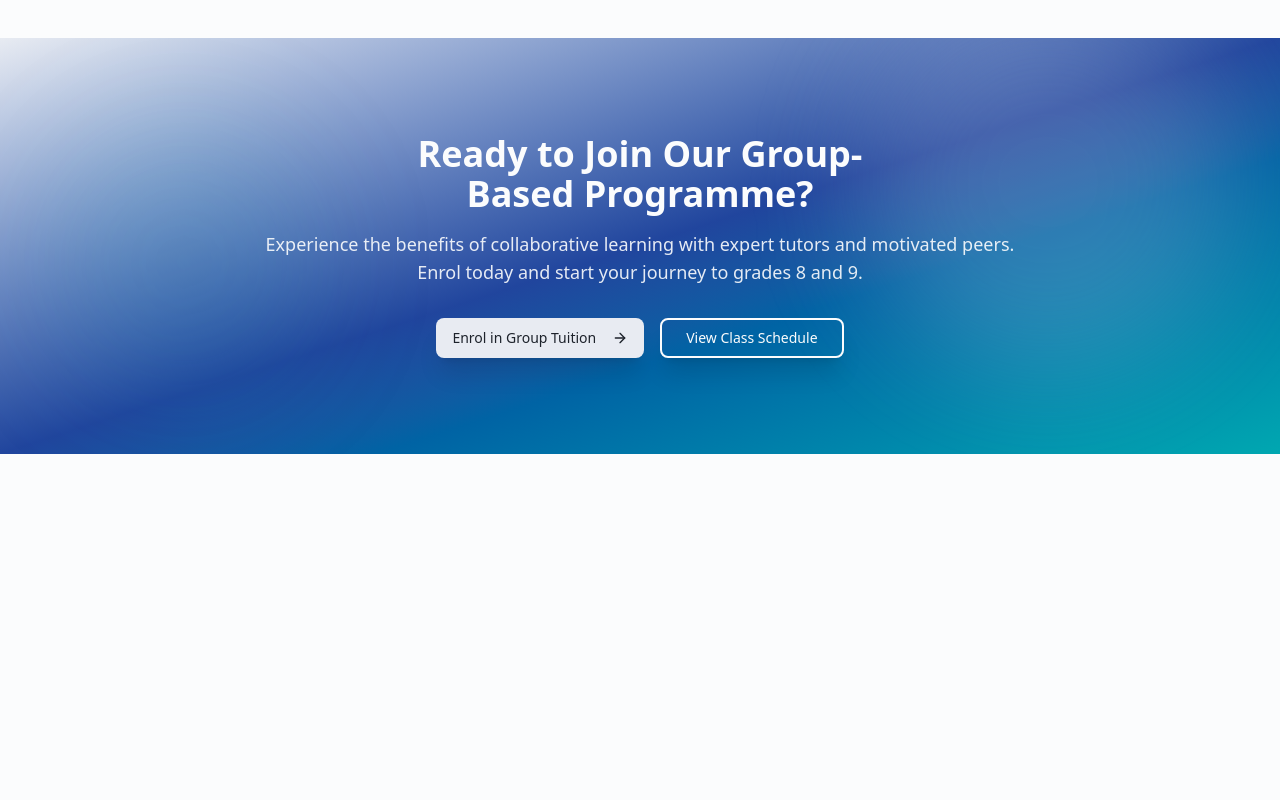
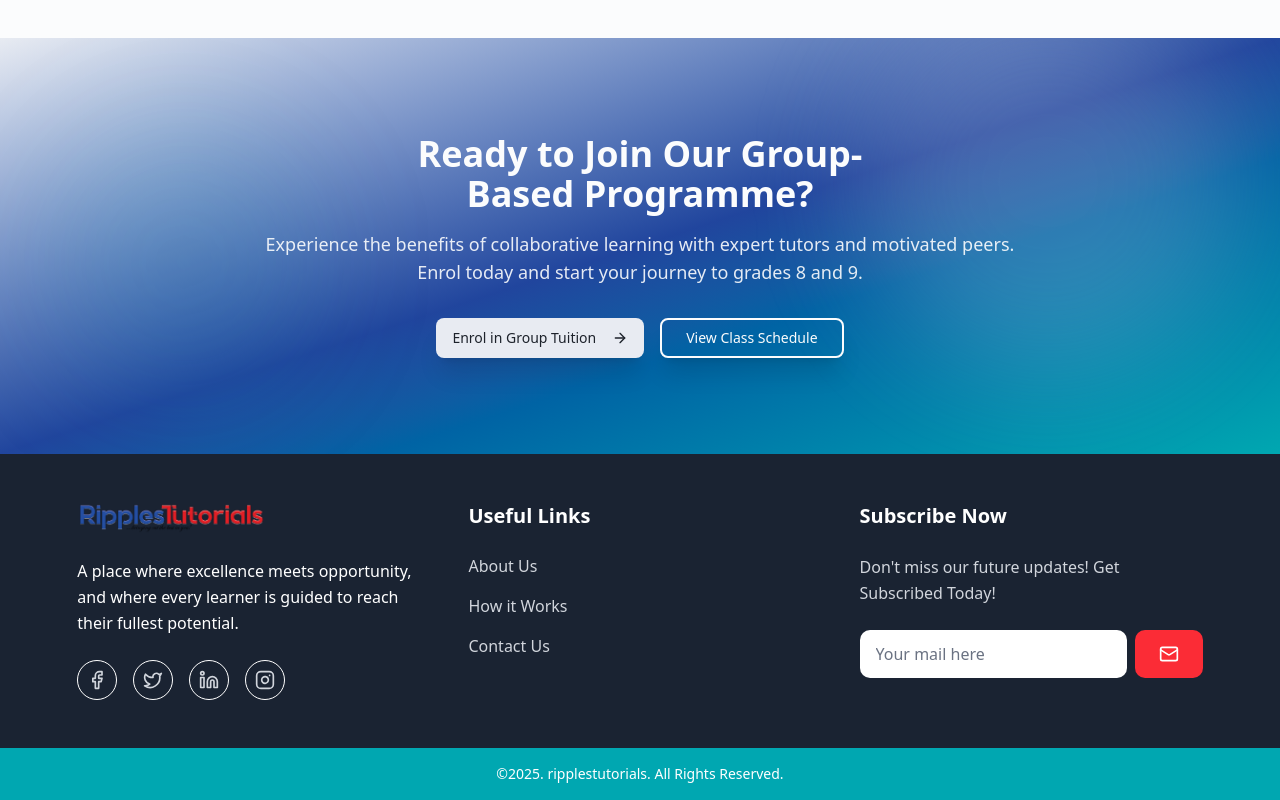
Before and after one commit to Oluwaseg/ripples-tutorial, a Next.js app: page /programmes/group-based in a window 1280 px wide. Shown: the part 5339-6139 px from the top of the page. Before the commit the page ends 5793 px from the top, so only its background shows below. Built offline with nearby package versions, Linux system fonts and the light colour scheme.

Commit message:
feat: add login and programmes pages; update layout to include footer

```diff
--- a/src/app/(public)/auth/login/page.tsx
+++ b/src/app/(public)/auth/login/page.tsx
@@ -0,0 +1,5 @@
+const page = () => {
+  return <div>page</div>;
+};
+
+export default page;
--- a/src/app/(public)/auth/register/page.tsx
+++ b/src/app/(public)/auth/register/page.tsx
@@ -0,0 +1,5 @@
+const page = () => {
+  return <div>page</div>;
+};
+
+export default page;
--- a/src/app/(public)/layout.tsx
+++ b/src/app/(public)/layout.tsx
@@ -1,5 +1,5 @@
-
 // import { Footer } from '@/components/public/common/footer';
+import { Footer } from '@/components/public/common/footer';
 import { Navbar } from '@/components/public/common/navbar';
 import React from 'react';
 
@@ -12,7 +12,7 @@ const PublicLayout = ({ children }: PublicLayoutProps) => {
     <div>
       <Navbar />
       {children}
-      {/* <Footer /> */}
+      <Footer />
     </div>
   );
 };
--- a/src/app/(public)/page.tsx
+++ b/src/app/(public)/page.tsx
@@ -1,7 +1,6 @@
 'use client';
 
 import { assets } from '@/assets';
-import { Footer } from '@/components/public/common/footer';
 import ConfidenceSection from '@/components/public/landing/confidence-section';
 import CTASuccessSection from '@/components/public/landing/cta-success-section';
 import DirectorTestimonialSection from '@/components/public/landing/director-testimonial-section';
@@ -109,7 +108,6 @@ export default function HomePage() {
       <DirectorTestimonialSection />
       <ParentTestimonialsSection />
       <CTASuccessSection />
-      <Footer />
     </div>
   );
 }
--- a/src/app/(public)/programmes/page.tsx
+++ b/src/app/(public)/programmes/page.tsx
@@ -0,0 +1,5 @@
+const page = () => {
+  return <div>page</div>;
+};
+
+export default page;
--- a/src/components/public/common/footer.tsx
+++ b/src/components/public/common/footer.tsx
@@ -3,7 +3,7 @@ import { Facebook, Instagram, Linkedin, Mail, Twitter } from 'lucide-react';
 import Image from 'next/image';
 export function Footer() {
   return (
-    <footer className='bg-[#1a2332] text-white'>
+    <footer className='bg-[#1a2332]  text-white'>
       <div className='container mx-auto px-4 sm:px-6 lg:px-8 py-12'>
         <div className='grid grid-cols-1 md:grid-cols-2 lg:grid-cols-3 gap-8 lg:gap-12'>
           {/* Brand Section */}
@@ -15,21 +15,21 @@ export function Footer() {
                 className='h-8 w-auto'
               />
             </div>
-            <p className='text-gray-300 leading-relaxed max-w-sm'>
+            <p className='text-white leading-relaxed max-w-sm'>
               A place where excellence meets opportunity, and where every
               learner is guided to reach their fullest potential.
             </p>
             <div className='flex space-x-4'>
-              <div className='w-10 h-10 border border-gray-600 rounded-full flex items-center justify-center hover:border-blue-400 transition-colors cursor-pointer'>
+              <div className='w-10 h-10 border border-white rounded-full flex items-center justify-center hover:border-blue-400 transition-colors cursor-pointer'>
                 <Facebook className='h-5 w-5 text-gray-300 hover:text-blue-400 transition-colors' />
               </div>
-              <div className='w-10 h-10 border border-gray-600 rounded-full flex items-center justify-center hover:border-blue-400 transition-colors cursor-pointer'>
+              <div className='w-10 h-10 border border-white rounded-full flex items-center justify-center hover:border-blue-400 transition-colors cursor-pointer'>
                 <Twitter className='h-5 w-5 text-gray-300 hover:text-blue-400 transition-colors' />
               </div>
-              <div className='w-10 h-10 border border-gray-600 rounded-full flex items-center justify-center hover:border-blue-400 transition-colors cursor-pointer'>
+              <div className='w-10 h-10 border border-white rounded-full flex items-center justify-center hover:border-blue-400 transition-colors cursor-pointer'>
                 <Linkedin className='h-5 w-5 text-gray-300 hover:text-blue-400 transition-colors' />
               </div>
-              <div className='w-10 h-10 border border-gray-600 rounded-full flex items-center justify-center hover:border-blue-400 transition-colors cursor-pointer'>
+              <div className='w-10 h-10 border border-white rounded-full flex items-center justify-center hover:border-blue-400 transition-colors cursor-pointer'>
                 <Instagram className='h-5 w-5 text-gray-300 hover:text-blue-400 transition-colors' />
               </div>
             </div>
@@ -77,7 +77,7 @@ export function Footer() {
         </div>
       </div>
 
-      <div className='bg-red-500 py-4'>
+      <div className='bg-accent py-4'>
         <div className='container mx-auto px-4 sm:px-6 lg:px-8'>
           <p className='text-center text-white text-sm'>
             ©2025. ripplestutorials. All Rights Reserved.
--- a/src/components/public/common/navbar.tsx
+++ b/src/components/public/common/navbar.tsx
@@ -31,8 +31,8 @@ const navigationItems = [
     href: '/about',
     hasDropdown: true,
     dropdownItems: [
-      { name: 'WELCOME FROM THE PRINCIPAL', href: '/about/principal' },
-      { name: 'INSIDE OUR SCHOOL', href: '/about/inside' },
+      { name: 'WELCOME FROM THE PRINCIPAL', href: '/about' },
+      { name: 'INSIDE OUR SCHOOL', href: '/about' },
     ],
   },
   {
```
